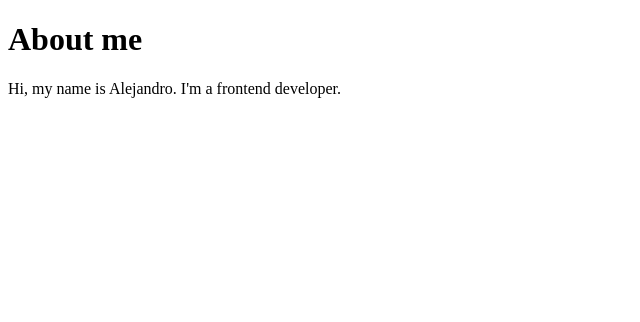
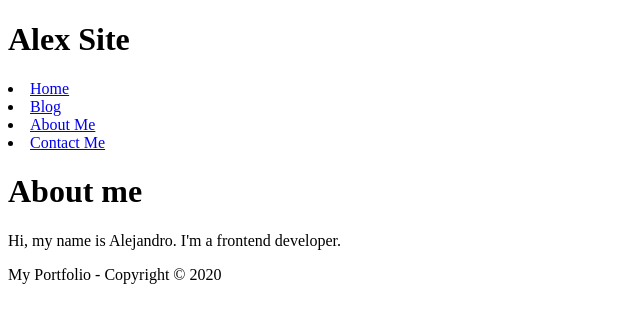
Before and after one commit to AlexSegen/gatsby-bootcamp, a Gatsby site: page /about in a window 1280 px wide. Shown: the whole page, without its empty margins (0-640 px from the left). Built offline with nearby package versions, Linux system fonts and the light colour scheme; Gatsby itself is replaced by a stand-in of ours.

Commit message:
5: Creating Gatsby Page Layouts

```diff
--- a/src/components/header.js
+++ b/src/components/header.js
@@ -2,12 +2,23 @@ import React from 'react';
 import { Link } from 'gatsby';
 const Header = () => {
     return (
-        <div>
-            <Link to="/">Home</Link>
-            <Link to="/blog">Blog</Link>
-            <Link to="/about">About Me</Link>
-            <Link to="/contact">Contact Me</Link>
-        </div>
+        <header>
+            <h1>Alex Site</h1>
+            <nav>
+                <li>
+                    <Link to="/">Home</Link>
+                </li>
+                <li>
+                    <Link to="/blog">Blog</Link>
+                </li>
+                <li>
+                    <Link to="/about">About Me</Link>
+                </li>
+                <li>
+                    <Link to="/contact">Contact Me</Link>
+                </li>
+            </nav>
+        </header>
      );
 }
 
--- /dev/null
+++ b/src/components/layout.js
@@ -0,0 +1,15 @@
+import React from 'react';
+import Header from '../components/header'
+import Footer from '../components/footer'
+
+const Layout = (props) => {
+    return (
+        <div>
+            <Header/>
+            {props.children}
+            <Footer/>
+        </div>
+     );
+}
+
+export default Layout;
--- a/src/pages/about.js
+++ b/src/pages/about.js
@@ -1,11 +1,12 @@
 import React from 'react';
+import Layout from '../components/layout';
 
 const AboutPage = () => {
     return (
-        <div>
+        <Layout>
             <h1>About me</h1>
             <p>Hi, my name is Alejandro. I'm a frontend developer.</p>
-        </div>
+        </Layout>
     )
 }
 
--- a/src/pages/blog.js
+++ b/src/pages/blog.js
@@ -1,11 +1,12 @@
 import React from 'react';
+import Layout from '../components/layout';
 
 const Blog =() => {
     return (
-        <div>
+        <Layout>
             <h1>My Blog</h1>
             <p>This is the blog page</p>
-        </div>
+        </Layout>
     )
 }
 
```
Also changed, not shown: src/pages/contact.js (+4 -3 lines), src/pages/index.js (+6 -8 lines).
